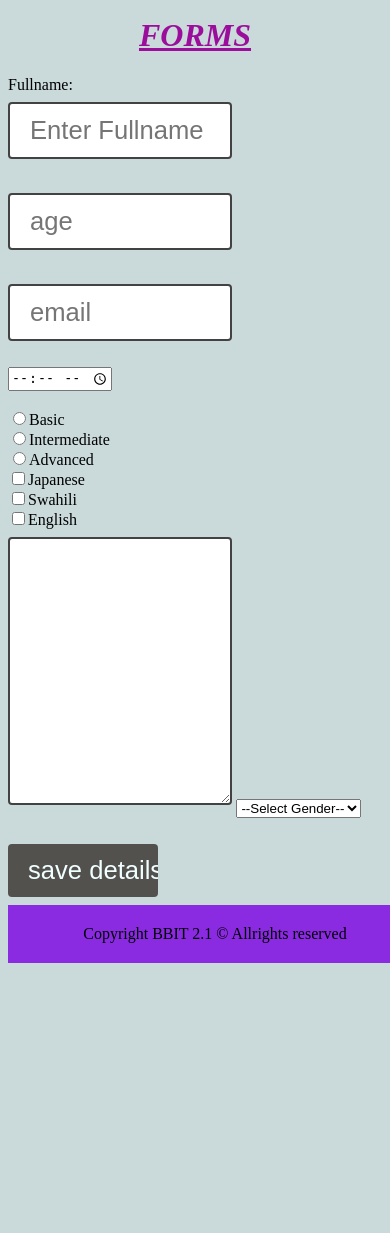
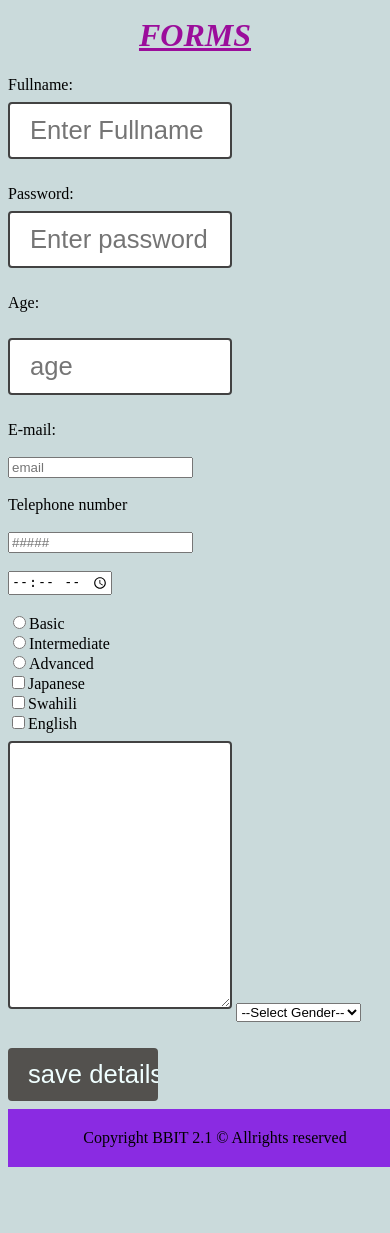
Before and after one commit to 169975/class_project, a PHP site: page /clientDetails.html in a window 390 px wide. Shown: the part 402-1635 px from the top of the page. Before the commit the page ends 1365 px from the top, so only its background shows below. Run offline with PHP 8.4, Linux system fonts and the light colour scheme.

Commit message:
I have made the fullname and age fields required,I have added the password and telephone fields and made some changes to the formstyle.css

```diff
--- a/CSS/formStyle.css
+++ b/CSS/formStyle.css
@@ -1,8 +1,8 @@
-.contacts_form label{
+.clientDetails_form label{
     font-size: 1.8em;
 }
 
-input[type=text],[type=email],[type=number],textarea{
+input[type=text], [type=password],[type=number],[type=email] [type=tel],textarea{
     width: 60%;
     padding: 12px 20px;
     font-size: 1.6em;
--- a/clientDetails.html
+++ b/clientDetails.html
@@ -21,19 +21,25 @@ Telephone: +254-789-123-45/77</p>
     <h1>Forms </h1>
     <form action="" method="post" class="clientDetails">
         <label for="fn">Fullname:</label><br>
-        <input type="text"id="fn"
-        placeholder="Enter Fullname" ><br><br>
+        <input type="text" id="fn"
+        placeholder="Enter Fullname" required ><br><br>
 
 
-        <!--label for="pwd">Password:</label><br>
-        <input type="password"id="pwd"
-        placeholder="Enter password" ><br><br-->
+        <label for="pwd">Password:</label><br>
+        <input type="password" id="pwd"
+        placeholder="Enter password" maxlength="10"><br><br>
 
-        <input type="number"
-        placeholder="age"><br><br>
+        <label for="age">Age:</label><br><br>
+        <input type="number" id="age"
+        placeholder="age" required><br><br>
 
-        <input type="email"
+        <label for="em">E-mail:</label><br><br>
+        <input type="email" id="em"
         placeholder="email" ><br><br>
+
+        <label for="telno">Telephone number</label><br><br>
+        <input type="tel" id="telno" placeholder="#####"><br><br>
+
 
         <input type="time"
         placeholder="deadline"><br><br>
```
